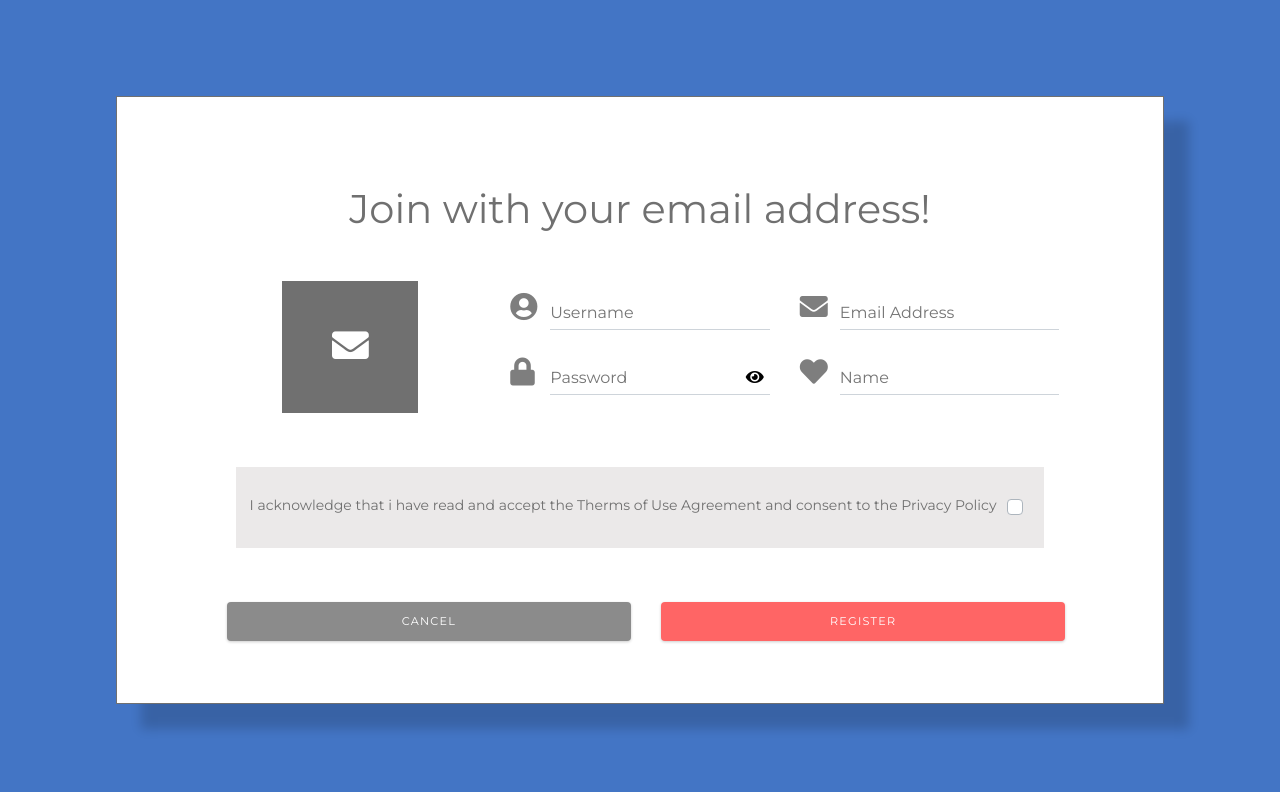
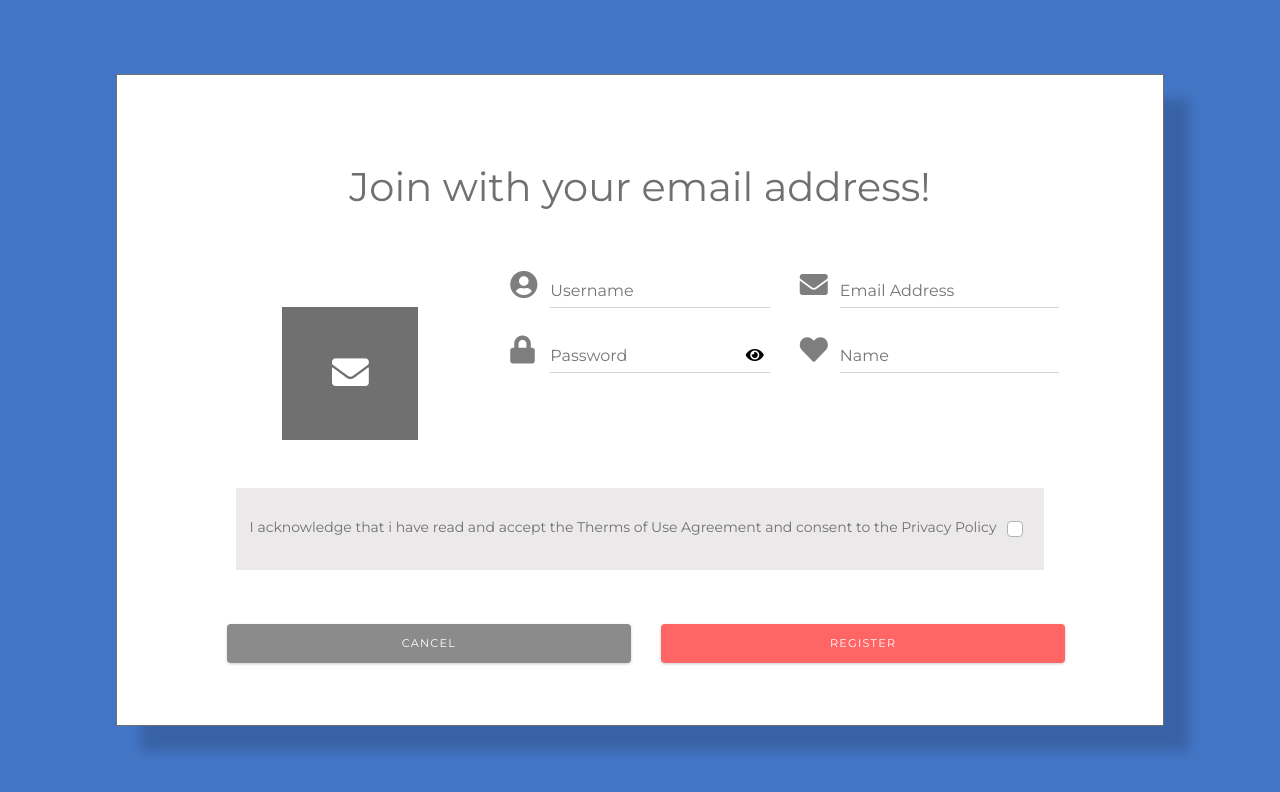
Before and after one commit to HoopDead/prework, a website: page task-login/src/index.html in a window 1280 px wide. Both pictures are taken after a click on the element "Don't have a account? Sign up!". Drawn offline with nearby package versions, Linux system fonts and the light colour scheme; files that its build step writes are made by us from their sources.

Commit message:
intial scale

```diff
--- a/task-login/src/index.html
+++ b/task-login/src/index.html
@@ -59,7 +59,7 @@
                     <h1 class = "text-center" id = "register-welcome">Join with your email address!</h1>
                 </div>
                 <div class = "row mt-5" id = "register-input">
-                    <div id = "block" class = "mx-auto text-center"><i id = "block-mail" class="fas fa-envelope"></i></div>
+                    <div id = "block" class = "mx-auto text-center mt-5"><i id = "block-mail" class="fas fa-envelope"></i></div>
                     <div class = "col-sm-12 col-lg-4">
                         <div class="md-form mt-2">
                             <i class="fas fa-user-circle prefix"></i>
```
Also changed, not shown: task-login/dist/index.html.
